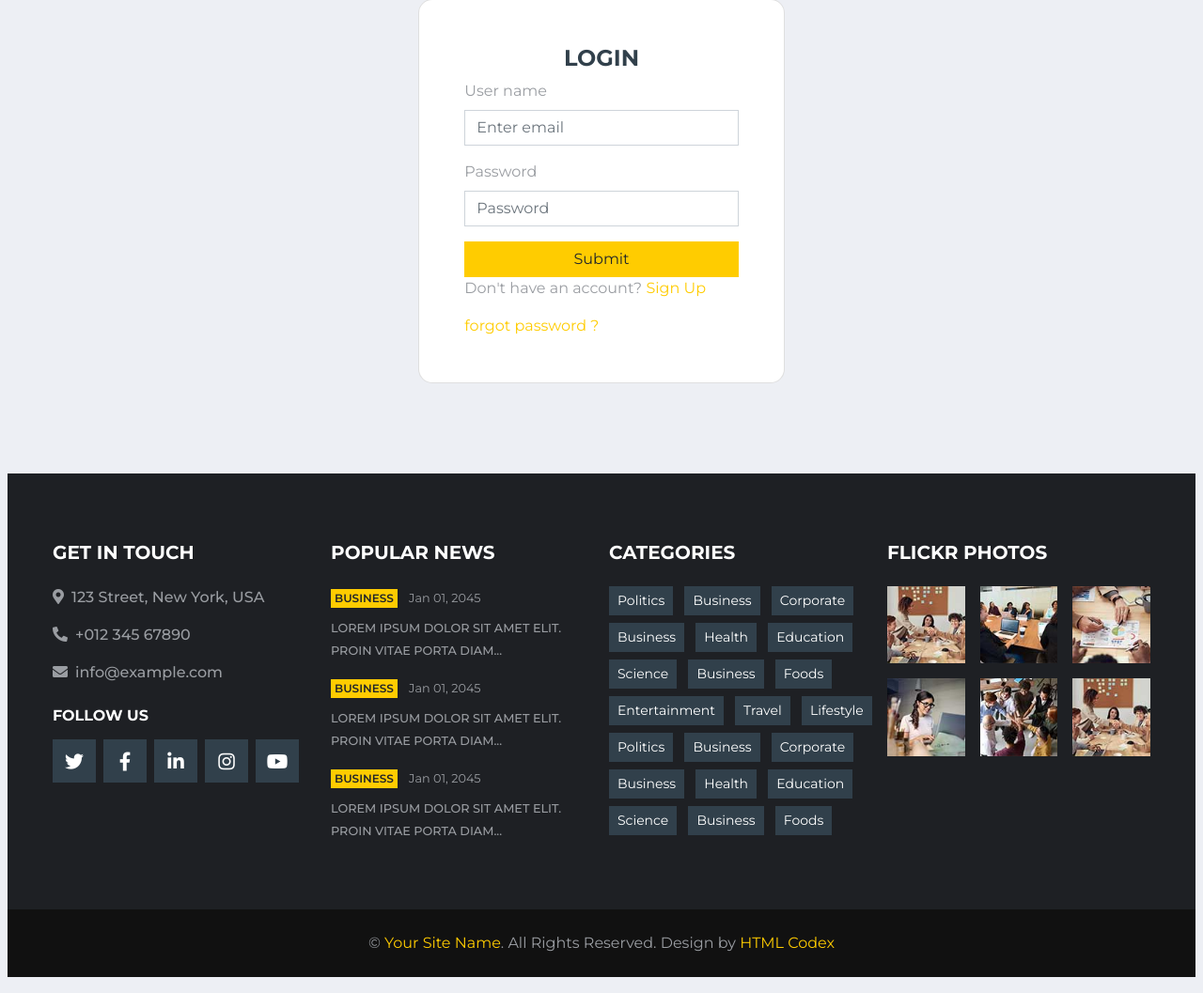
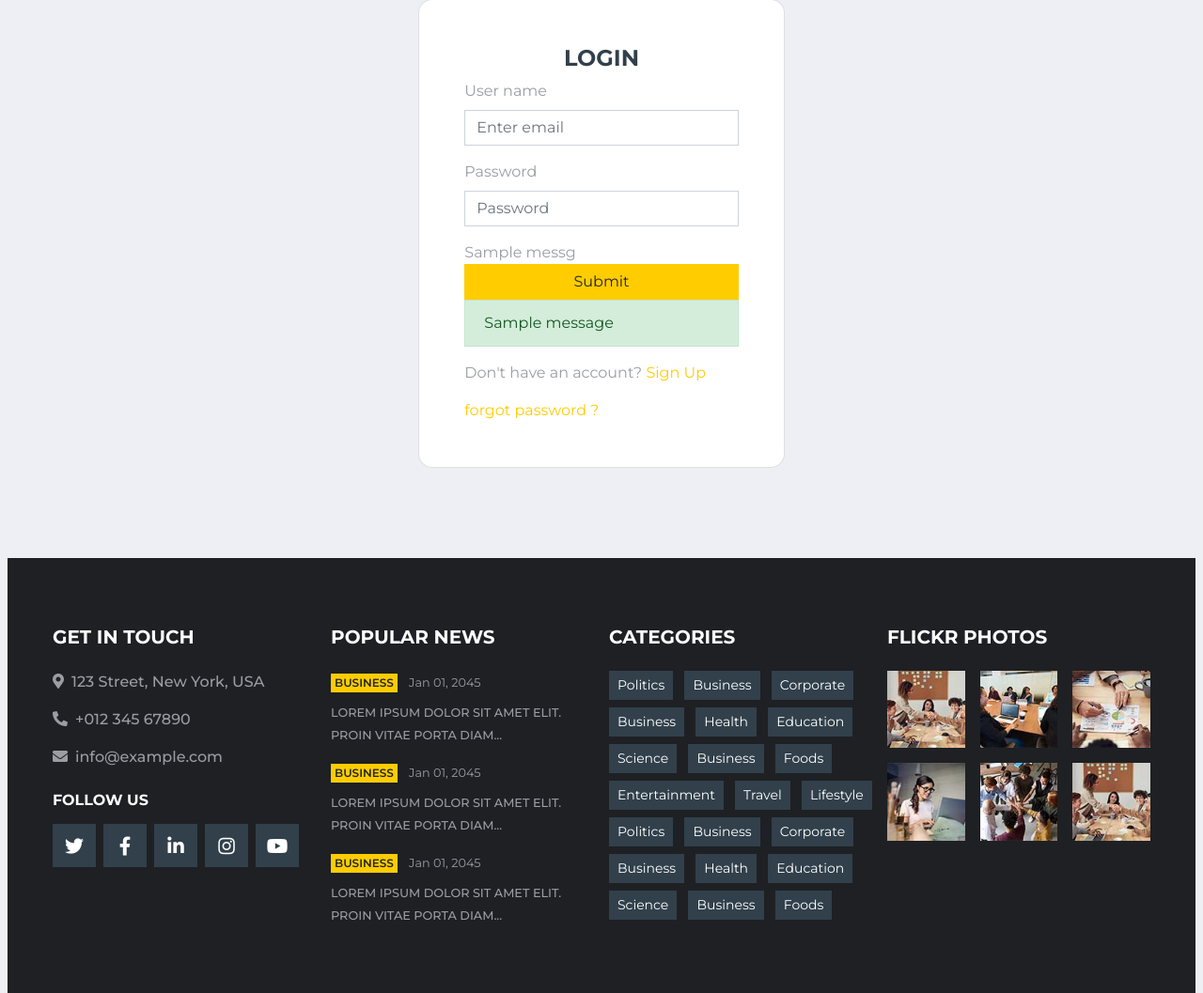
Before and after one commit to sreerangk/session-demo, a Django app: template templates/login.html in a window 1280 px wide. Shown: the part 113-1170 px from the top of the page at 94% size. Run offline with Django 4.2, Linux system fonts and the light colour scheme; the template is opened without the code that fills it: most values are stand-ins (such as "Sample title", 1, 10 or a date in 2020); one stand-in notice (Sample message) is shown; some libraries are stand-ins or nearby versions.

Commit message:
add psswd incrct mesg

```diff
--- a/firstapp/views.py
+++ b/firstapp/views.py
@@ -1,4 +1,5 @@
 from urllib import request
+from django.contrib import messages #passwrd incrrct time send  messg
 from django.shortcuts import render,redirect
 from django.contrib.auth import authenticate,login ,logout  #django authendicarion (login logout)
 #from django.contrib.auth.decorators import login_required  //3rd method
@@ -17,7 +18,8 @@ def user_login(request):
             login(request, user)
             return redirect(home)
         else:
-            print('invalid credentials')
+            messages.error(request,'username or password not correct')
+            return redirect('user_login')
     return render(request, 'login.html')
 
 #@login_required(login_url='/')                  //3rd method
--- a/templates/login.html
+++ b/templates/login.html
@@ -9,6 +9,7 @@
       <div class="container h-100">
       <div class="card" style="border-radius: 15px;">
         <div class="card-body p-5">
+
     <form class="form-container" action="{% url 'user_login' %}" method="POST">
         {% csrf_token %}
 
@@ -18,12 +19,21 @@
        <input type="text" class="form-control" id="InputEmail1" aria-describeby="emailHelp" placeholder="Enter email" name="username">
     </div>
     <div class="form-group">
-      <label for="InputPassword1">Password</label>
+      <label for="InputPassword1">Password </label>
+
       <input type="password" class="form-control"  id="InputPassword1" placeholder="Password" name="password">
     </div>
-
+  {{messg}}
     <button type="submit" class="btn btn-primary btn-block">Submit</button>
     <div class="form-footer">
+      {% for message in messages %}
+
+      <div class="alert alert-success">
+          <a class="close" href="#" data-dismiss="alert"></a>
+             {{ message }}
+      </div>
+
+  {% endfor %}
     <p>Don't have an account? <a href="">Sign Up</a></p>
      <a href="/">forgot password ?</a>
 
```
Also changed, not shown: db.sqlite3.
